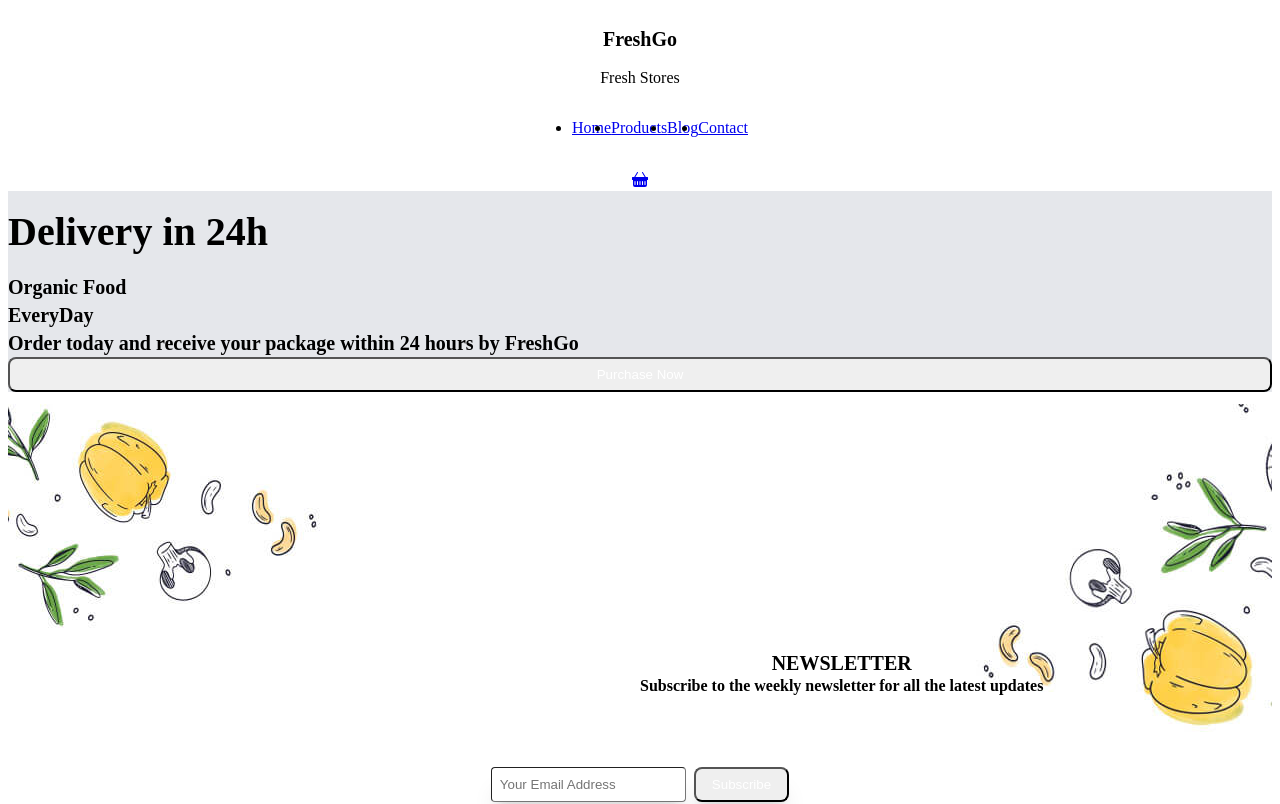
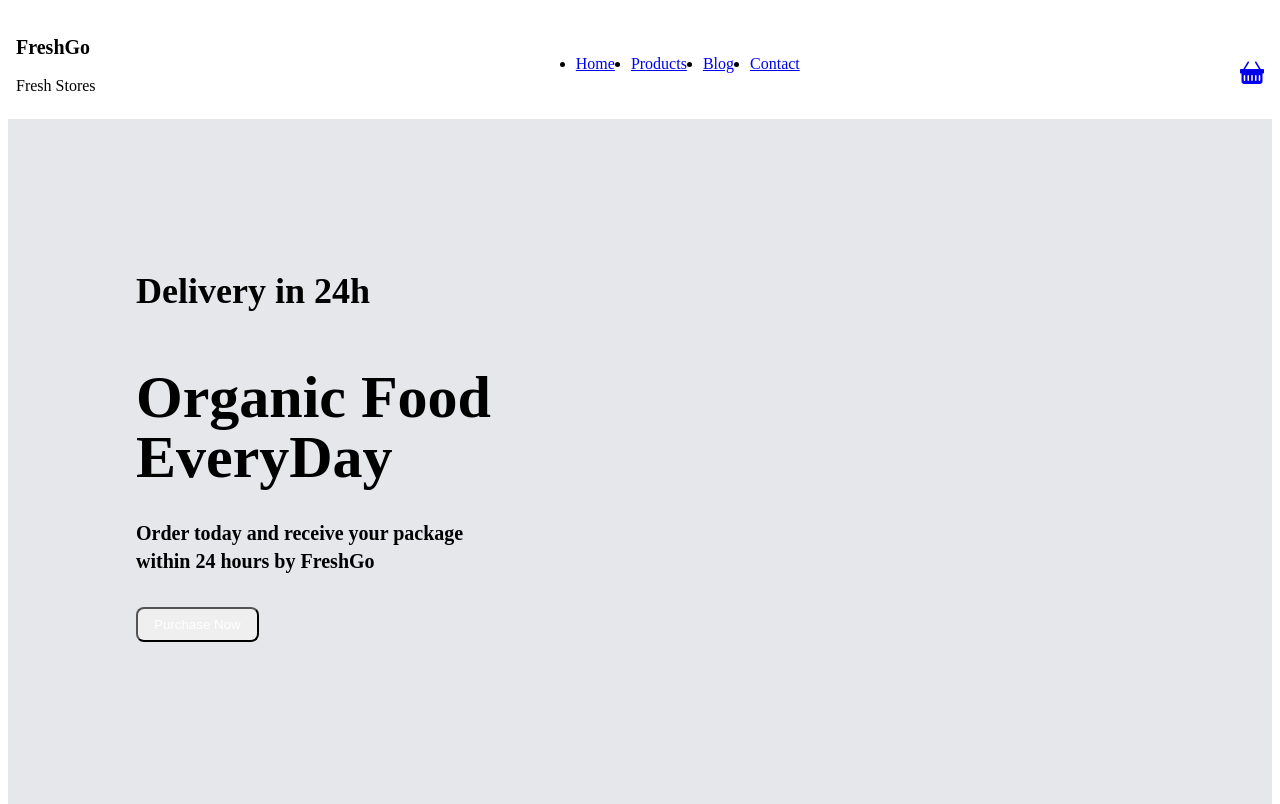
Before and after one commit to mxriuki/Freshgo-App, a React (Vite) app: page / in a window 1280 px wide. Shown: the top 804 px of the page. Built offline with nearby package versions, Linux system fonts and the light colour scheme.

Commit message:
update css

```diff
--- a/src/App.css
+++ b/src/App.css
@@ -22,12 +22,24 @@
   margin-right: auto
 }
 
+.mb-2{
+  margin-bottom: 0.5rem
+}
+
+.mt-2{
+  margin-top: 0.5rem
+}
+
 .mt-4{
   margin-top: 1rem
 }
 
 .flex{
   display: flex
+}
+
+.h-auto{
+  height: auto
 }
 
 .-translate-x-1\/2{
@@ -48,14 +60,38 @@
   flex-direction: column
 }
 
+.items-start{
+  align-items: flex-start
+}
+
 .items-center{
   align-items: center
+}
+
+.justify-center{
+  justify-content: center
+}
+
+.justify-between{
+  justify-content: space-between
 }
 
 .space-x-2 > :not([hidden]) ~ :not([hidden]){
   --tw-space-x-reverse: 0;
   margin-right: calc(0.5rem * var(--tw-space-x-reverse));
   margin-left: calc(0.5rem * calc(1 - var(--tw-space-x-reverse)))
+}
+
+.space-x-4 > :not([hidden]) ~ :not([hidden]){
+  --tw-space-x-reverse: 0;
+  margin-right: calc(1rem * var(--tw-space-x-reverse));
+  margin-left: calc(1rem * calc(1 - var(--tw-space-x-reverse)))
+}
+
+.space-y-8 > :not([hidden]) ~ :not([hidden]){
+  --tw-space-y-reverse: 0;
+  margin-top: calc(2rem * calc(1 - var(--tw-space-y-reverse)));
+  margin-bottom: calc(2rem * var(--tw-space-y-reverse))
 }
 
 .overflow-x-hidden{
@@ -66,12 +102,21 @@
   border-radius: 0.25rem
 }
 
+.rounded-full{
+  border-radius: 9999px
+}
+
 .rounded-lg{
   border-radius: 0.5rem
 }
 
 .border{
   border-width: 1px
+}
+
+.bg-gray-200{
+  --tw-bg-opacity: 1;
+  background-color: rgb(229 231 235 / var(--tw-bg-opacity))
 }
 
 .bg-green-700{
@@ -88,9 +133,12 @@
   background-color: rgb(255 255 255 / var(--tw-bg-opacity))
 }
 
-.bg-gray-200{
-  --tw-bg-opacity: 1;
-  background-color: rgb(229 231 235 / var(--tw-bg-opacity))
+.p-2{
+  padding: 0.5rem
+}
+
+.p-6{
+  padding: 1.5rem
 }
 
 .px-2{
@@ -127,6 +175,21 @@
   text-align: center
 }
 
+.text-2xl{
+  font-size: 1.5rem;
+  line-height: 2rem
+}
+
+.text-3xl{
+  font-size: 1.875rem;
+  line-height: 2.25rem
+}
+
+.text-base{
+  font-size: 1rem;
+  line-height: 1.5rem
+}
+
 .text-lg{
   font-size: 1.125rem;
   line-height: 1.75rem
@@ -150,9 +213,9 @@
   font-weight: 600
 }
 
-.text-blue-500{
+.text-black{
   --tw-text-opacity: 1;
-  color: rgb(59 130 246 / var(--tw-text-opacity))
+  color: rgb(0 0 0 / var(--tw-text-opacity))
 }
 
 .text-white{
@@ -166,9 +229,68 @@
   box-shadow: var(--tw-ring-offset-shadow, 0 0 #0000), var(--tw-ring-shadow, 0 0 #0000), var(--tw-shadow)
 }
 
+.transition-colors{
+  transition-property: color, background-color, border-color, text-decoration-color, fill, stroke;
+  transition-timing-function: cubic-bezier(0.4, 0, 0.2, 1);
+  transition-duration: 150ms
+}
+
+.duration-300{
+  transition-duration: 300ms
+}
+
+.hover\:text-blue-300:hover{
+  --tw-text-opacity: 1;
+  color: rgb(147 197 253 / var(--tw-text-opacity))
+}
+
 .focus\:outline-none:focus{
   outline: 2px solid transparent;
   outline-offset: 2px
+}
+
+@media (min-width: 768px){
+  .md\:mb-0{
+    margin-bottom: 0px
+  }
+
+  .md\:mt-0{
+    margin-top: 0px
+  }
+
+  .md\:h-screen{
+    height: 100vh
+  }
+
+  .md\:w-1\/2{
+    width: 50%
+  }
+
+  .md\:w-96{
+    width: 24rem
+  }
+
+  .md\:flex-row{
+    flex-direction: row
+  }
+
+  .md\:p-32{
+    padding: 8rem
+  }
+
+  .md\:text-left{
+    text-align: left
+  }
+
+  .md\:text-4xl{
+    font-size: 2.25rem;
+    line-height: 2.5rem
+  }
+
+  .md\:text-6xl{
+    font-size: 3.75rem;
+    line-height: 1
+  }
 }
 
 @media (min-width: 1280px){
```
